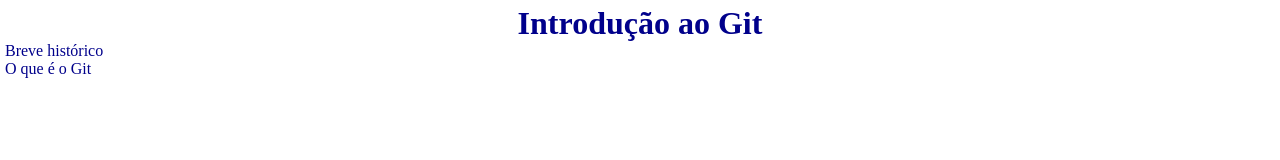
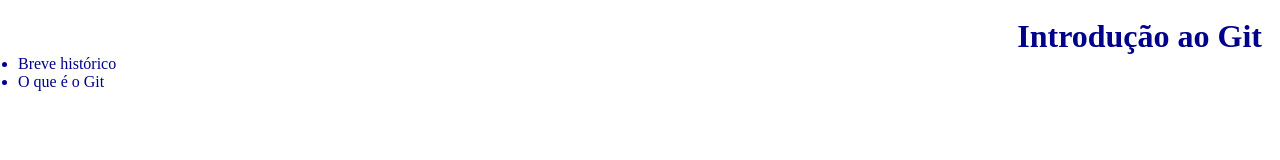
Before and after one commit to Jaqueline-Amanda/Introdu-o_Git, a plain HTML site: page index.html in a window 1280 px wide. Drawn offline with Linux system fonts and the light colour scheme.

Commit message:
ajustando estilos

```diff
--- a/style.css
+++ b/style.css
@@ -6,12 +6,12 @@
 }
 
 h1{
-    text-align: center;
+    text-align: right;
 }
 
 .container{
-    margin: 0;
-    padding: 5px;
+    margin: 1rem;
+    padding: 2px;
 }
 
 .logo{
```
